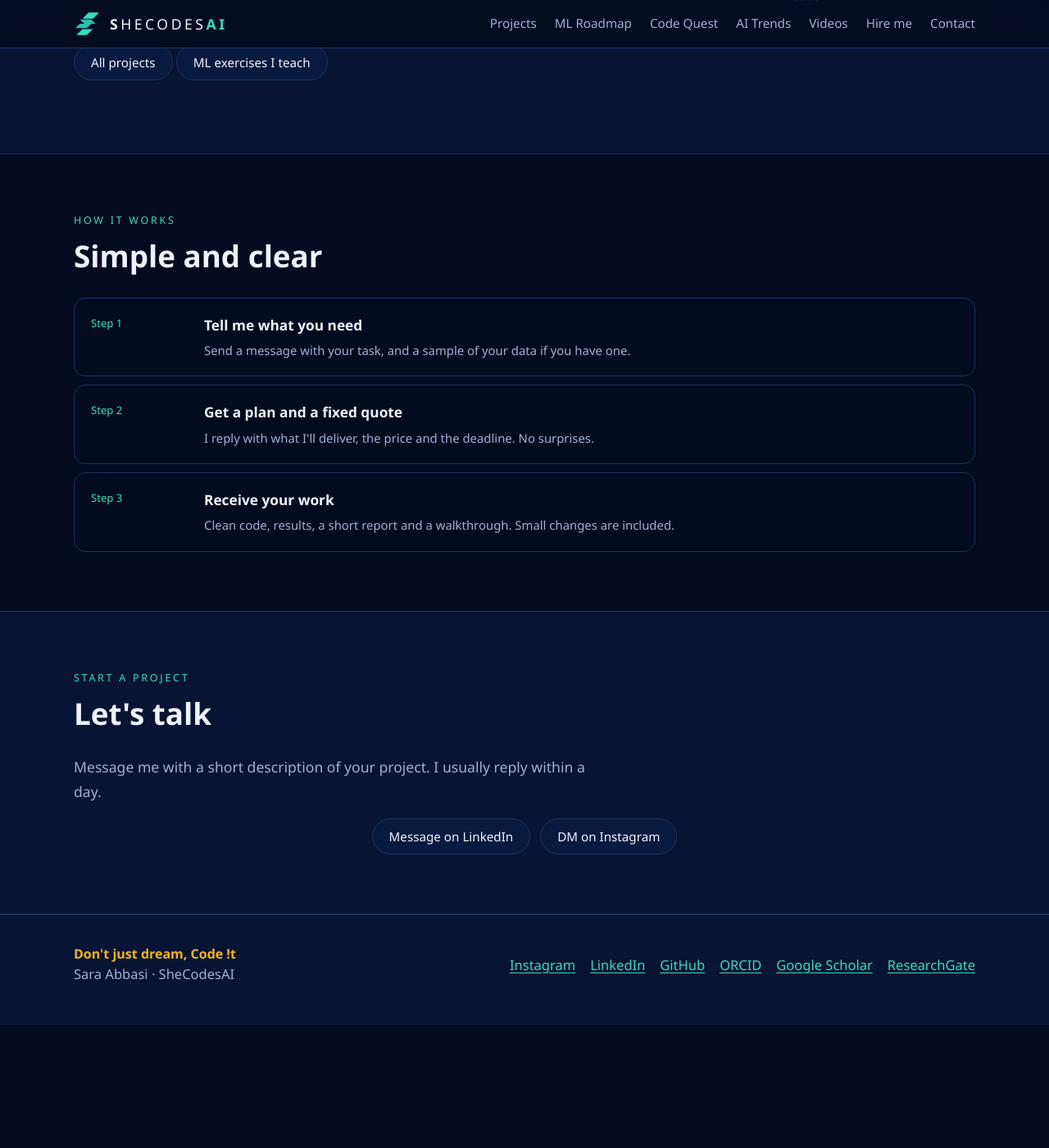
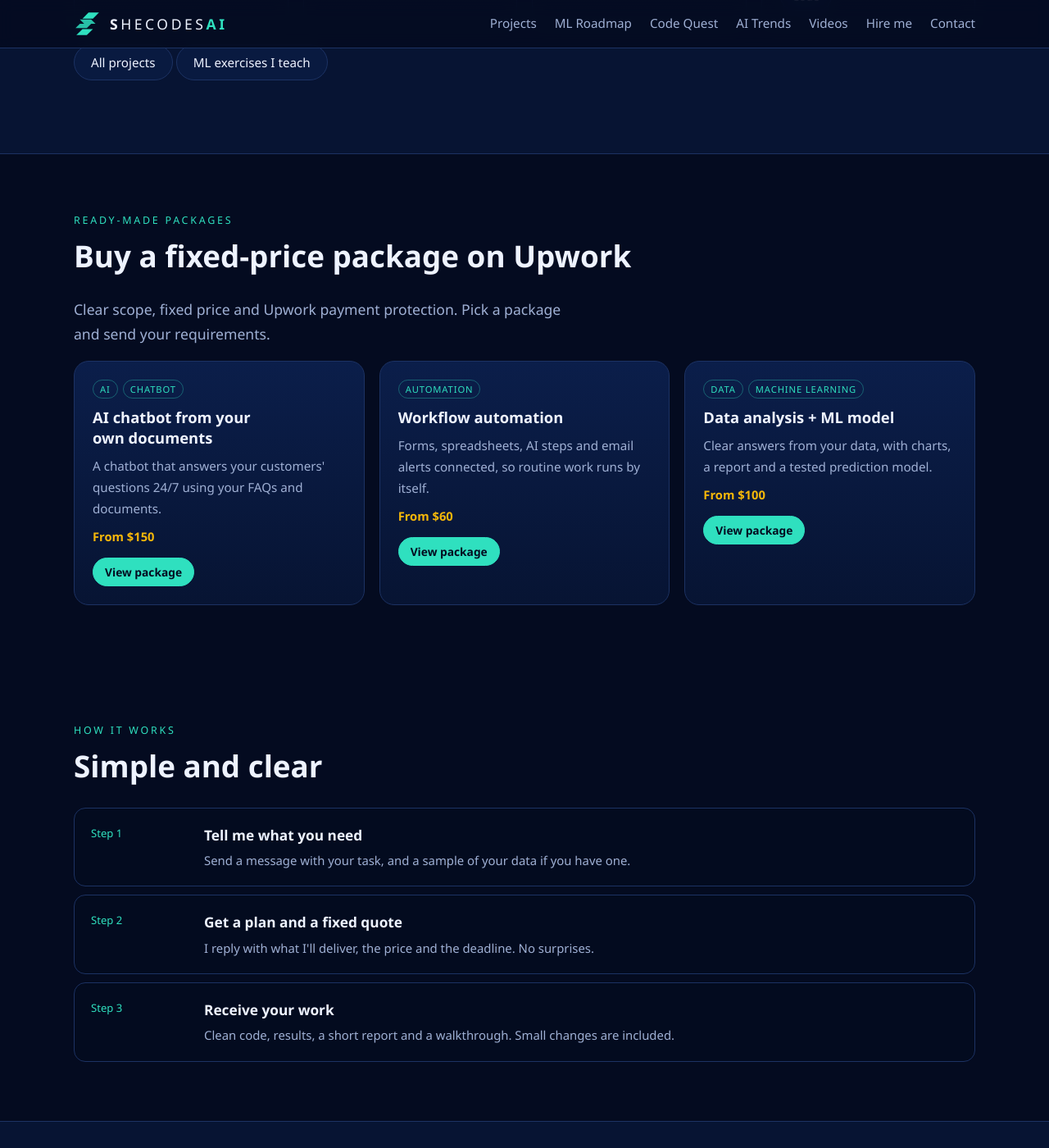
Before and after one commit to AbbasiSarah/AbbasiSarah.github.io, a Jekyll site: the page built from hire/index.html, in a window 1280 px wide and 1400 px high, scrolled down 2001 px. Shown: the whole window at 82% size. Built offline with Jekyll 4.4.1, drawn with Linux system fonts in a browser that asks for light colours; before the commit the page ends 3251 px from its top, so only the background shows below that.

Commit message:
Add Upwork packages and profile link to Hire me page

```diff
--- a/_config.yml
+++ b/_config.yml
@@ -19,7 +19,7 @@ email: ""
 
 # Freelance profiles: paste your links between the quotes when they are ready
 fiverr: ""
-upwork: ""
+upwork: "https://www.upwork.com/freelancers/~01c434910f17cdd584"
 
 # Blog post addresses look like /blog/my-post-title/
 permalink: /blog/:title/
--- a/hire/index.html
+++ b/hire/index.html
@@ -84,6 +84,37 @@ summary: "Machine learning, data analysis, automation and AI chatbots for small
   </div>
 </section>
 
+<section class="band" id="packages">
+  <div class="wrap">
+    <p class="kicker">Ready-made packages</p>
+    <h2>Buy a fixed-price package on Upwork</h2>
+    <p class="lead">Clear scope, fixed price and Upwork payment protection. Pick a package and send your requirements.</p>
+    <div class="grid">
+      <article class="card">
+        <div class="chips"><span>AI</span><span>Chatbot</span></div>
+        <h3>AI chatbot from your own documents</h3>
+        <p>A chatbot that answers your customers' questions 24/7 using your FAQs and documents.</p>
+        <p class="result">From $150</p>
+        <div class="card-links"><a class="btn primary small" href="https://www.upwork.com/services/product/2119717258501213762">View package</a></div>
+      </article>
+      <article class="card">
+        <div class="chips"><span>Automation</span></div>
+        <h3>Workflow automation</h3>
+        <p>Forms, spreadsheets, AI steps and email alerts connected, so routine work runs by itself.</p>
+        <p class="result">From $60</p>
+        <div class="card-links"><a class="btn primary small" href="https://www.upwork.com/services/product/2119719076803300930">View package</a></div>
+      </article>
+      <article class="card">
+        <div class="chips"><span>Data</span><span>Machine learning</span></div>
+        <h3>Data analysis + ML model</h3>
+        <p>Clear answers from your data, with charts, a report and a tested prediction model.</p>
+        <p class="result">From $100</p>
+        <div class="card-links"><a class="btn primary small" href="https://www.upwork.com/services/product/2120559669538520669">View package</a></div>
+      </article>
+    </div>
+  </div>
+</section>
+
 <section class="band">
   <div class="wrap">
     <p class="kicker">How it works</p>
```
